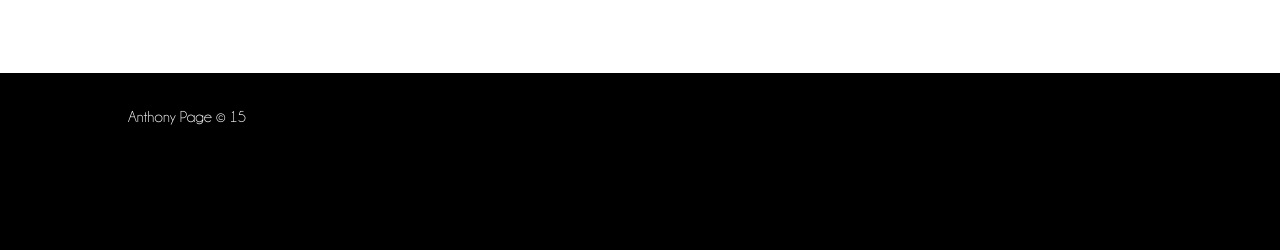
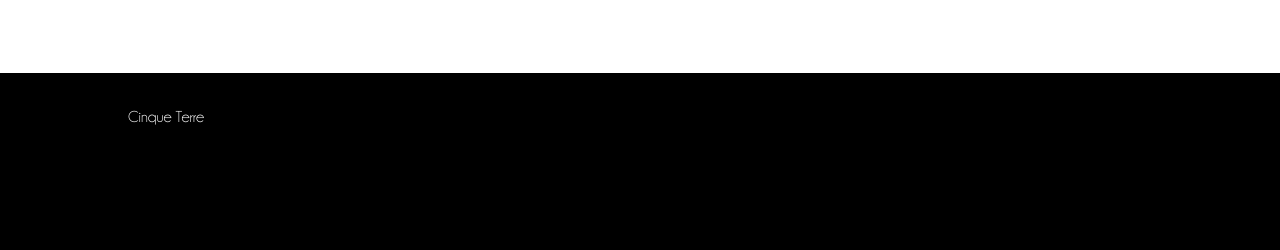
Before and after one commit to cinqueterreli/cinqueterre.github.io, a Jekyll site: the page built from 00index.html, in a window 1280 px wide. Shown: the part 1462-1712 px from the top of the page. Built offline with Jekyll 4.4.1, drawn with Linux system fonts in a browser that asks for light colours.

Commit message:
Update footer.html

```diff
--- a/_includes/footer.html
+++ b/_includes/footer.html
@@ -1,6 +1,6 @@
  <footer id="site-footer">
  	<div class="container">
-            <p>Anthony Page &copy; {{site.time | date: "%y"}}</p>
+            <p class="scriptHead">Cinque Terre</p>
             <p>{{site.email}}</p>
     </div>
  </footer>
```
